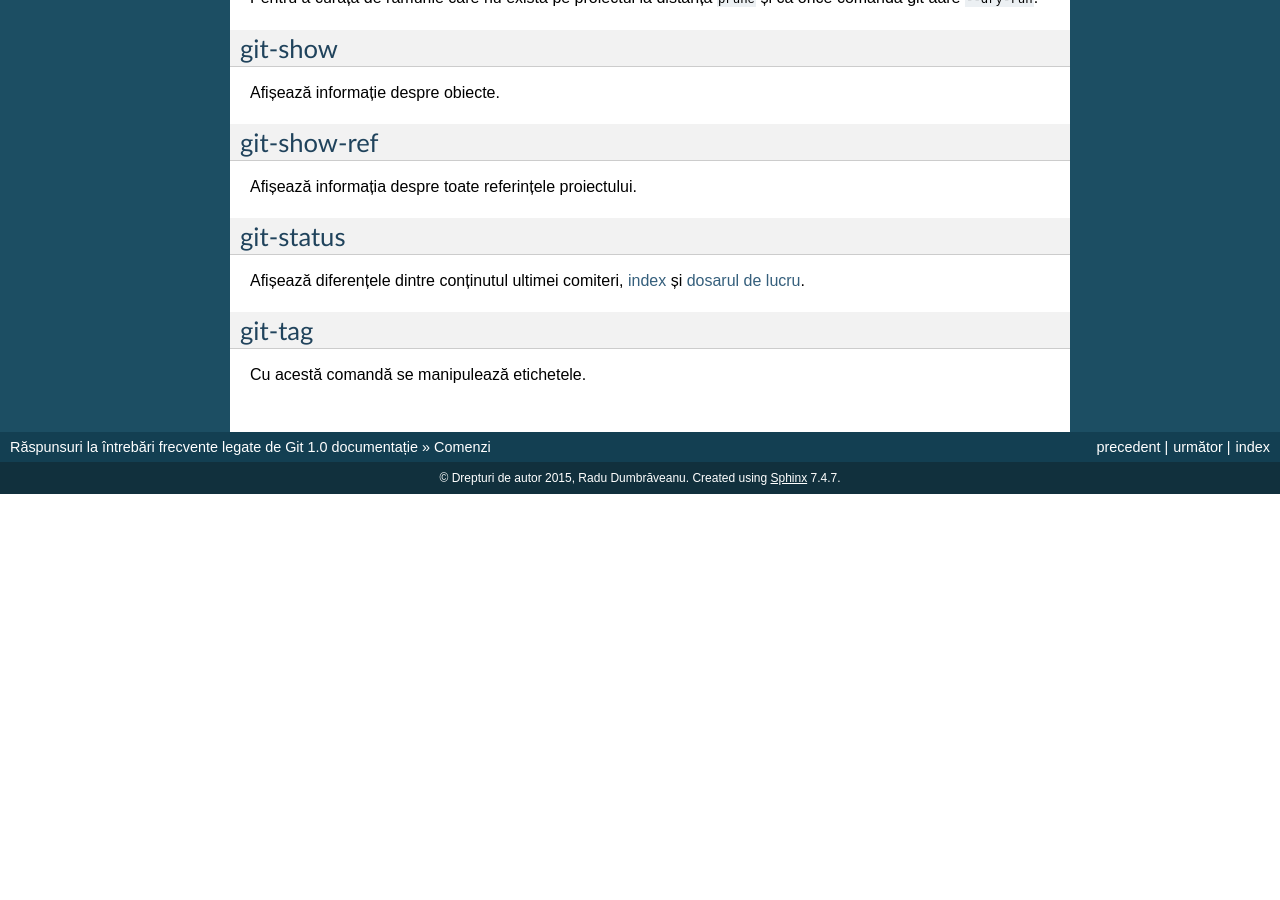
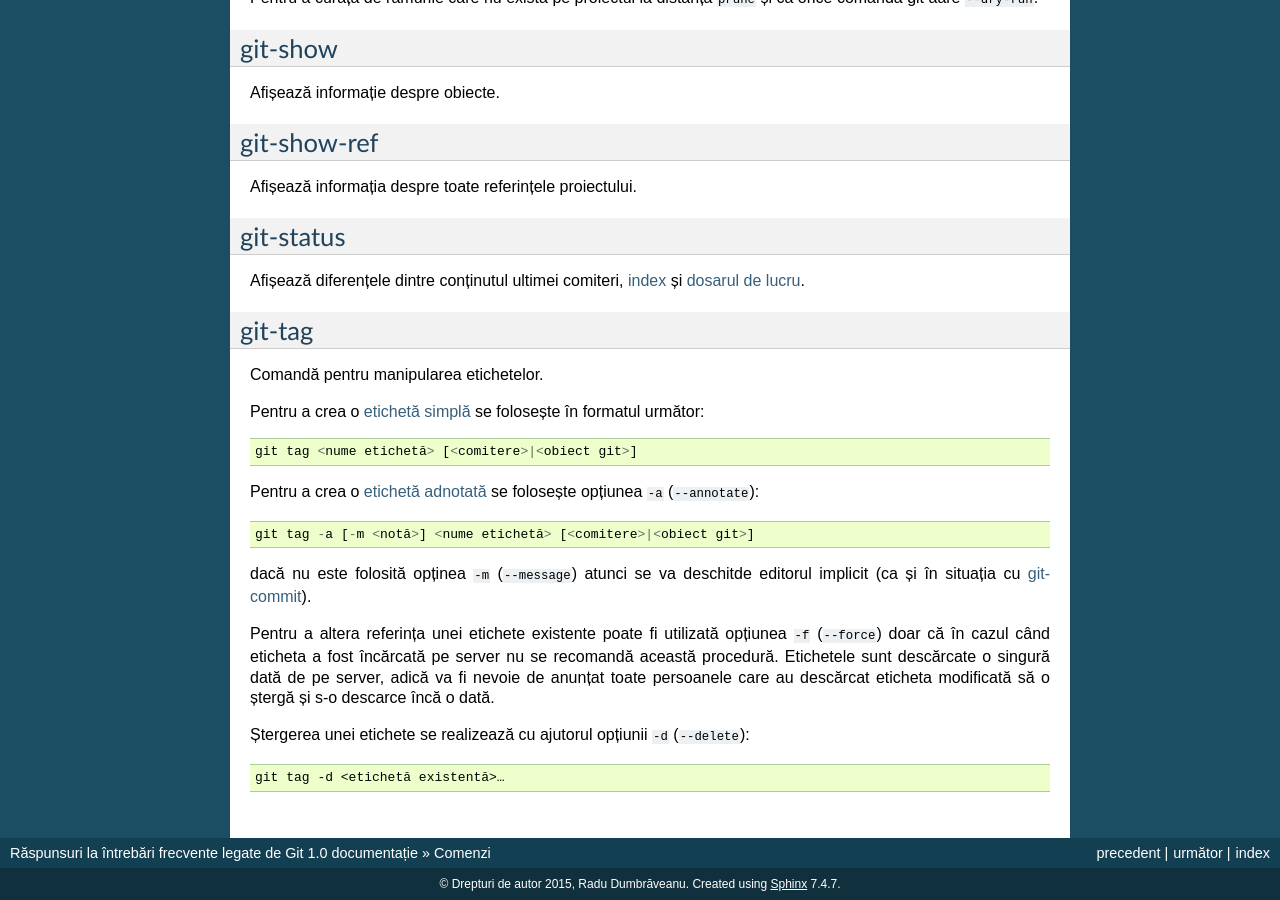
Before and after one commit to Streeling/git-rif, a Sphinx documentation site: the page built from source/comenzi.rst, in a window 1280 px wide and 900 px high, scrolled down 8661 px. Built offline with Sphinx 7.4.7, drawn with Linux system fonts in a browser that asks for light colours; before the commit the page ends 9155 px from its top, so only the background shows below that.

Commit message:
Descrierea comenzii git-tag

```diff
--- a/source/comenzi.rst
+++ b/source/comenzi.rst
@@ -523,4 +523,20 @@ Afișează diferențele dintre conținutul ultimei comiteri, :term:`index` și :
 git-tag
 """""""
 
-Cu acestă comandă se manipulează etichetele.
+Comandă pentru manipularea etichetelor.
+
+Pentru a crea o :term:`etichetă simplă` se folosește în formatul următor::
+
+   git tag <nume etichetă> [<comitere>|<obiect git>]
+
+Pentru a crea o :term:`etichetă adnotată` se folosește opțiunea :code:`-a` (:code:`--annotate`)::
+
+   git tag -a [-m <notă>] <nume etichetă> [<comitere>|<obiect git>]
+
+dacă nu este folosită opținea :code:`-m` (:code:`--message`) atunci se va deschitde editorul implicit (ca și în situația cu :ref:`git-commit`).
+
+Pentru a altera referința unei etichete existente poate fi utilizată opțiunea :code:`-f` (:code:`--force`) doar că în cazul când eticheta a fost încărcată pe server nu se recomandă această procedură. Etichetele sunt descărcate o singură dată de pe server, adică va fi nevoie de anunțat toate persoanele care au descărcat eticheta modificată să o ștergă și s-o descarce încă o dată.
+
+Ștergerea unei etichete se realizează cu ajutorul opțiunii :code:`-d` (:code:`--delete`)::
+
+   git tag -d <etichetă existentă>…
```
